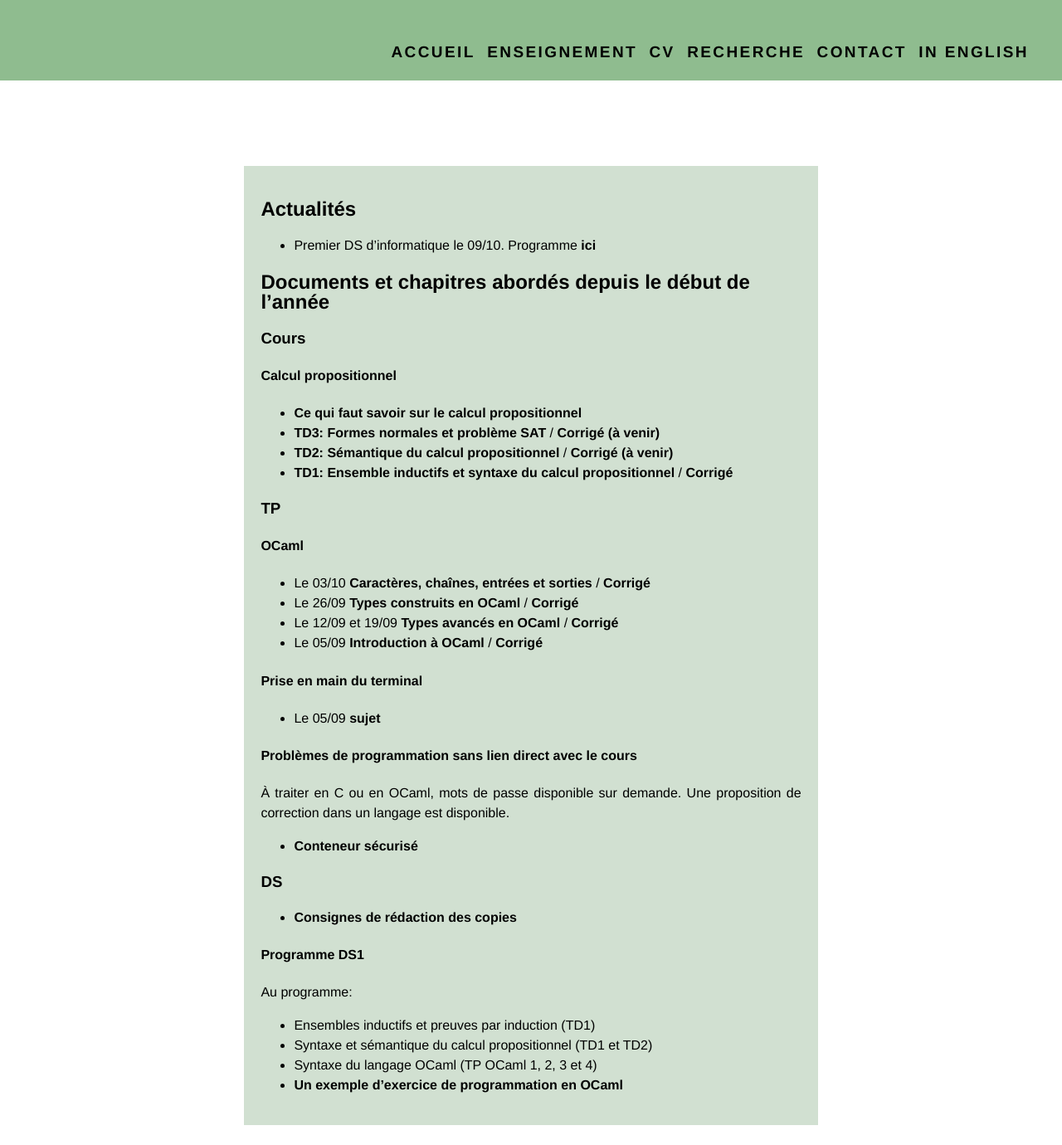
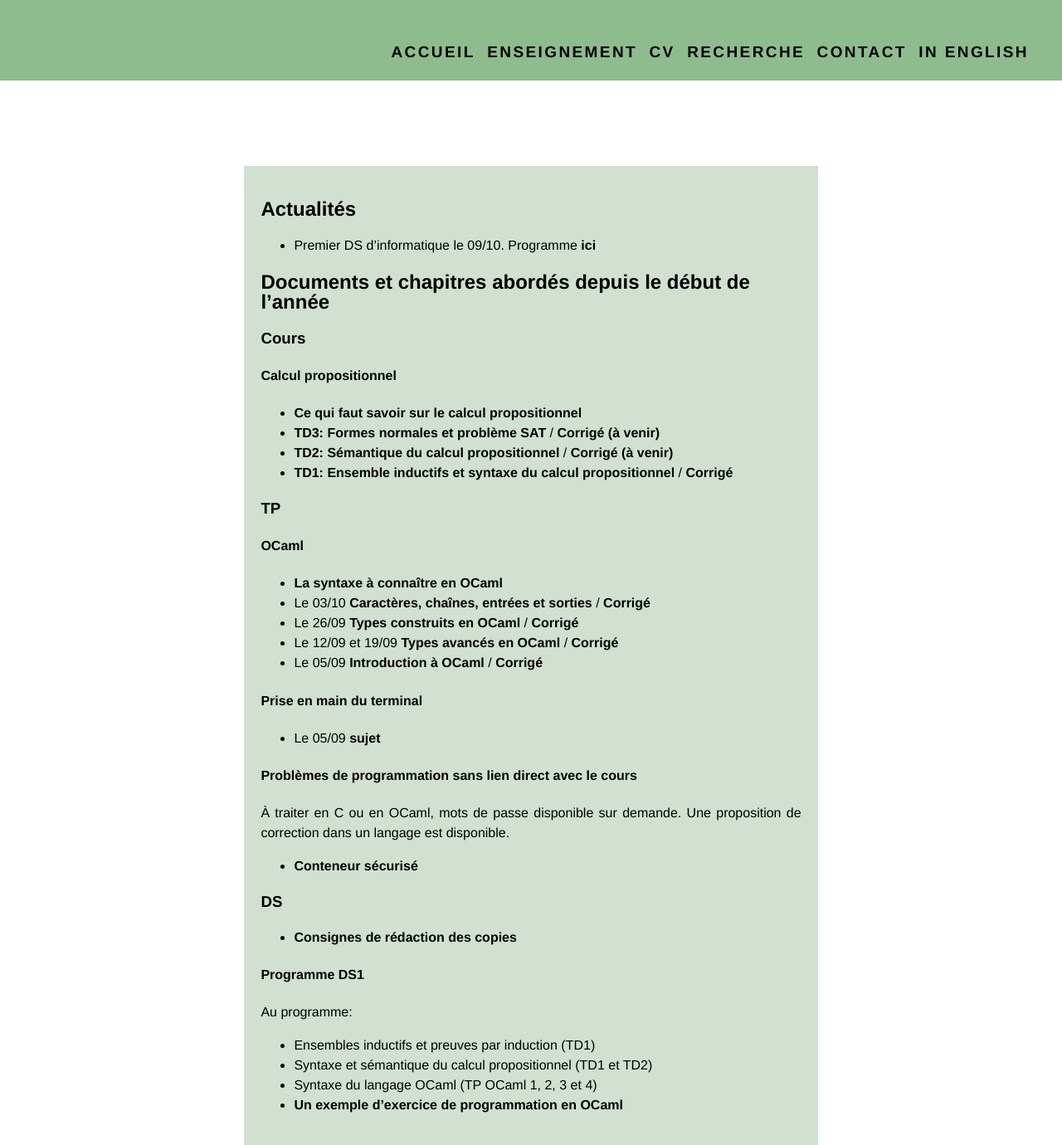
Before and after one commit to VladislavTempez/Vladislavtempez.github.io, a Jekyll site: the page built from pages/mp2i.md, in a window 1280 px wide. Shown: the whole page at 83% size. Built offline with Jekyll 4.4.1, drawn with Linux system fonts in a browser that asks for light colours; before the commit the page ends 1356 px from its top, so only the background shows below that.

Commit message:
syntaxe OCaml

```diff
--- a/pages/mp2i.md
+++ b/pages/mp2i.md
@@ -19,6 +19,7 @@ description: Vladislav Tempez - Enseignement - MP2I - Informatique
 
 ### TP
 #### OCaml
+- [La syntaxe à connaître en OCaml](https://nc-lycees.netocentre.fr/s/3YsmRsNCXLd57FK)
 - Le 03/10 [Caractères, chaînes, entrées et sorties](https://nc-lycees.netocentre.fr/s/tqay8X4RBwDQRH3) / [Corrigé](https://nc-lycees.netocentre.fr/s/Sd68EsiYc8E6K3p)
 - Le 26/09 [Types construits en OCaml](https://nc-lycees.netocentre.fr/s/Z8g4Zw34QaDdx3d) / [Corrigé](https://nc-lycees.netocentre.fr/s/YyetAsRFG5qbtPx)
 - Le 12/09 et 19/09 [Types avancés en OCaml](https://nc-lycees.netocentre.fr/s/DCkseTCmWJL4jjY) / [Corrigé](https://nc-lycees.netocentre.fr/s/krHkoti3eqBzF5L)
```
